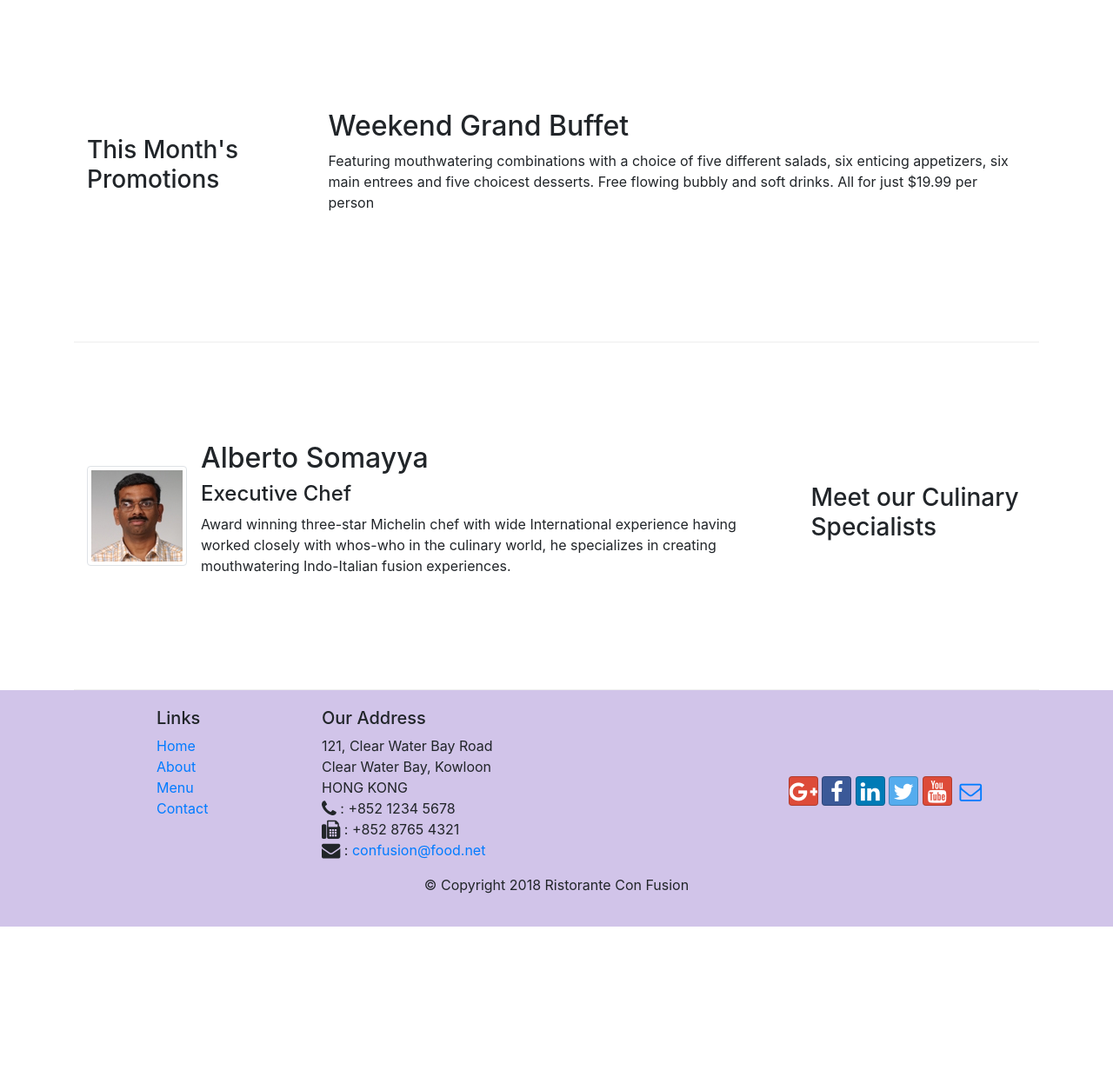
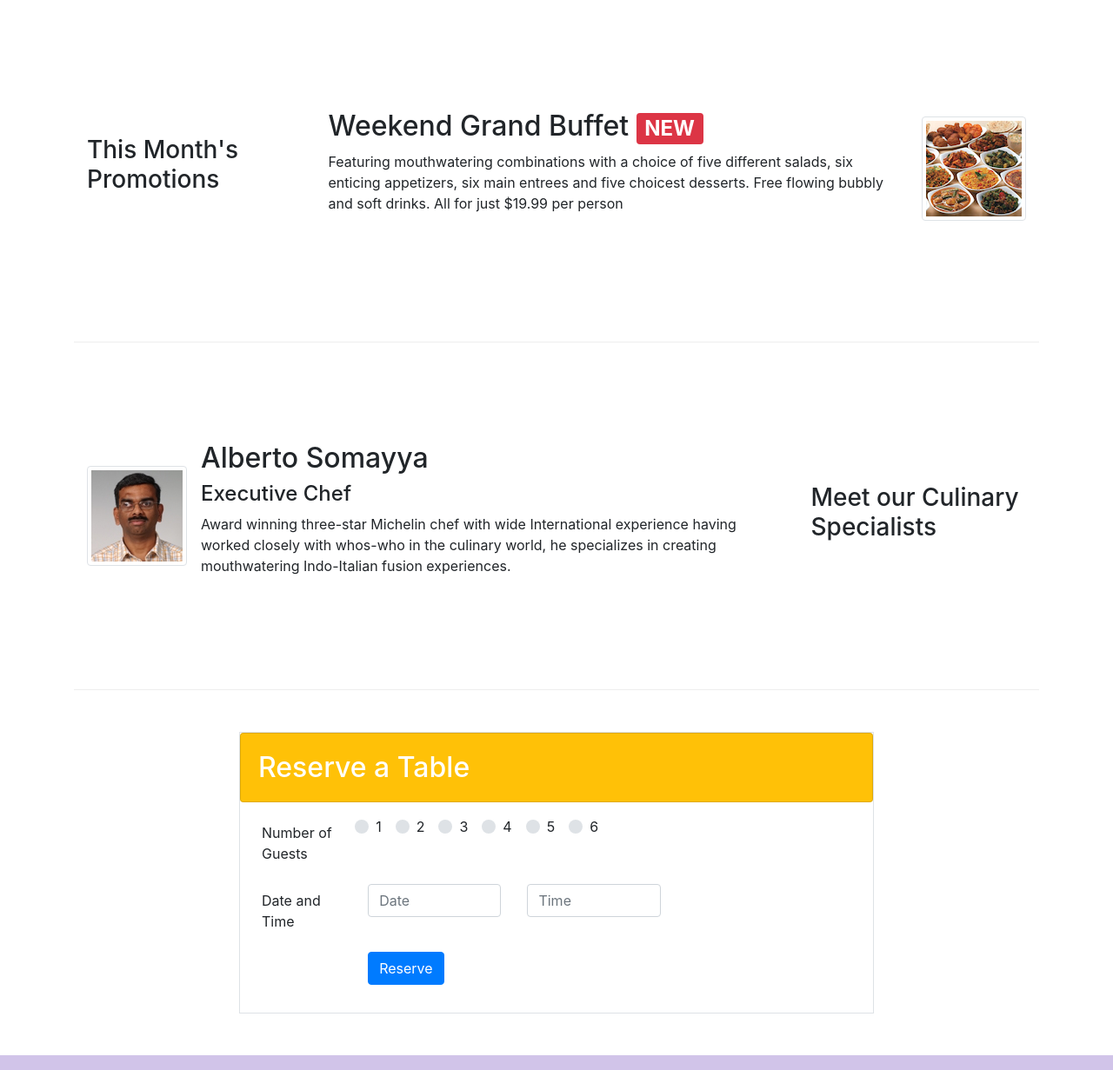
Before and after one commit to Pushpit07/bootstrap, a website: page index.html in a window 1280 px wide. Shown: the part 740-1971 px from the top of the page at 87% size. Before the commit the page ends 1806 px from the top, so only its background shows below. Drawn offline with nearby package versions, Linux system fonts and the light colour scheme.

Commit message:
Assignment 2

```diff
--- a/index.html
+++ b/index.html
@@ -51,8 +51,11 @@
                     <h1>Ristorante con Fusion</h1>
                     <p>We take inspiration from the World's best cuisines, and create a unique fusion experience. Our lipsmacking creations will tickle your culinary senses!</p>
                 </div>
-                <div class="col-12 col-sm align-self-center">
+                <div class="col-12 col-sm-3">
                     <img src="img/logo.png" alt="img" class="img-fluid">
+                </div>
+                <div class="col-12 col-sm-3">
+                    <button type="submit" class="btn btn-block bg-warning mt-5">Reserve Table</button>
                 </div>
             </div>
         </div>
@@ -81,8 +84,13 @@
                 <h3>This Month's Promotions</h3>
             </div>
             <div class="col col-sm col-md">
-                <h2>Weekend Grand Buffet</h2>
-                <p class="d-none d-sm-block">Featuring mouthwatering combinations with a choice of five different salads, six enticing appetizers, six main entrees and five choicest desserts. Free flowing bubbly and soft drinks. All for just $19.99 per person </p>
+                <div class="media">
+                    <div class="media-body">
+                        <h2 class="mt-0">Weekend Grand Buffet <span class="badge badge-danger">NEW</span> </h2>
+                        <p class="d-none d-sm-block">Featuring mouthwatering combinations with a choice of five different salads, six enticing appetizers, six main entrees and five choicest desserts. Free flowing bubbly and soft drinks. All for just $19.99 per person </p>
+                    </div>
+                    <img src="img/buffet.png" alt="buffet" class="d-flex ml-3 img-thumbnail align-self-center">
+                </div>
             </div>
         </div>
 
@@ -101,7 +109,63 @@
                 </div>
             </div>
         </div>
+
+        <div class="row mt-5">
+            <div class="col-12 col-sm-8 offset-sm-2">
+                <form class="border mb-5">
+                    <div class="form-group row">
+                        <div class="col-12">
+                             <div class="card card-body bg-warning">
+                                <h2 class="mt-0 mb-0" style="color: white">Reserve a Table</h2>
+                            </div>
+                        </div>
+                    </div>
+                    <div class="form-group mt-1 row" style="margin-left: 10px">
+                        <label for="guests" class="col-sm-2 col-form-label">Number of Guests</label>
+                        <div class="custom-control custom-radio custom-control-inline">
+                            <input type="radio" id="customRadioInline1" name="customRadioInline1" class="custom-control-input">
+                            <label class="custom-control-label" for="customRadioInline1">1</label>
+                        </div>
+                        <div class="custom-control custom-radio custom-control-inline">
+                            <input type="radio" id="customRadioInline2" name="customRadioInline1" class="custom-control-input">
+                            <label class="custom-control-label" for="customRadioInline2">2</label>
+                        </div>
+                         <div class="custom-control custom-radio custom-control-inline">
+                            <input type="radio" id="customRadioInline3" name="customRadioInline1" class="custom-control-input">
+                            <label class="custom-control-label" for="customRadioInline3">3</label>
+                        </div>
+                         <div class="custom-control custom-radio custom-control-inline">
+                            <input type="radio" id="customRadioInline4" name="customRadioInline1" class="custom-control-input">
+                            <label class="custom-control-label" for="customRadioInline4">4</label>
+                        </div>
+                         <div class="custom-control custom-radio custom-control-inline">
+                            <input type="radio" id="customRadioInline5" name="customRadioInline1" class="custom-control-input">
+                            <label class="custom-control-label" for="customRadioInline5">5</label>
+                        </div>
+                         <div class="custom-control custom-radio custom-control-inline">
+                            <input type="radio" id="customRadioInline6" name="customRadioInline1" class="custom-control-input">
+                            <label class="custom-control-label" for="customRadioInline6">6</label>
+                        </div>
+                    </div>
+                    <div class="form-group row" style="margin-left: 10px">
+                        <label for="guests" class="col-sm-2 col-form-label">Date and Time</label>
+                            <div class="col-4 col-sm-3">
+                                <input type="tel" class="form-control" id="areacode" name="areacode" placeholder="Date">
+                            </div>
+                            <div class="col-6 col-sm-3">
+                                <input type="tel" class="form-control" id="telnum" name="telnum" placeholder="Time">
+                            </div>
+                    </div>
+                    <div class="form-group row" style="margin-left: 10px">
+                        <div class="offset-md-2 col-md-10">
+                            <button type="submit" class="btn btn-primary mb-3">Reserve</button>
+                        </div>
+                    </div>
+                </form>
+            </div>
+        </div>
     </div>
+
 
     <footer class="footer">
         <div class="container">
```
Also changed, not shown: contactus.html (+1 -1 lines).
